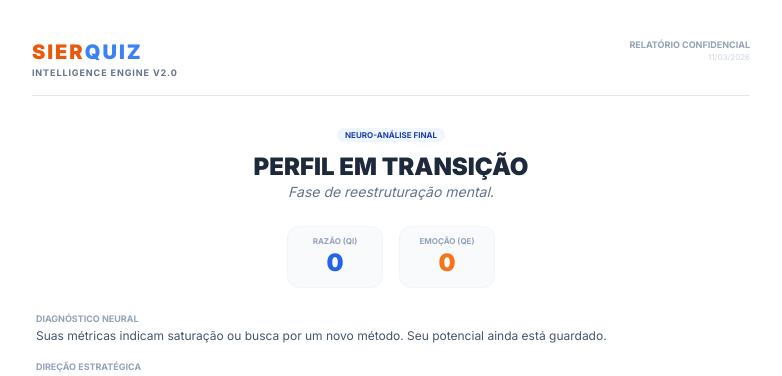
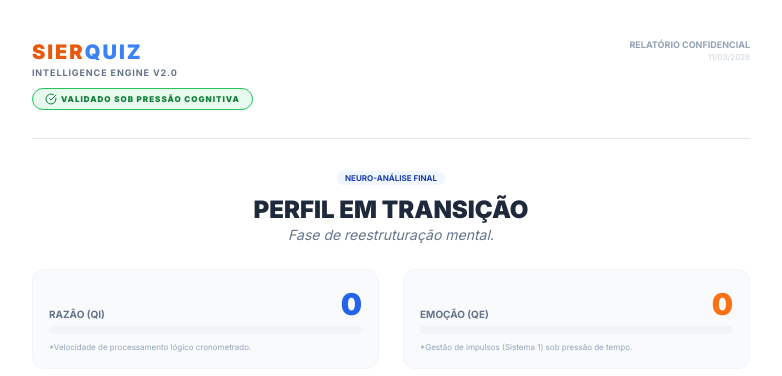
Before and after one commit to Delscript/neuro-quiz, a website: page resultado-teste.html in a window 1280 px wide. Shown: the top 376 px of the page, without its empty margins (249-1031 px from the left). Drawn offline with nearby package versions, Linux system fonts and the light colour scheme.

Commit message:
Add new styles and update layout in resultado-teste.html

```diff
--- a/resultado-teste.html
+++ b/resultado-teste.html
@@ -7,6 +7,7 @@
     <script src="https://cdn.tailwindcss.com"></script>
     <script src="https://cdn.jsdelivr.net/npm/@supabase/supabase-js@2"></script>
     <link href="https://fonts.googleapis.com/css2?family=Allura&family=Inter:wght@300;400;700;900&display=swap" rel="stylesheet">
+    <script src="https://unpkg.com/lucide@latest"></script>
 
     <script>
     !function(f,b,e,v,n,t,s){if(f.fbq)return;n=f.fbq=function(){n.callMethod?
@@ -47,6 +48,12 @@
         .assinatura { font-family: 'Allura', cursive; font-size: 0.9rem; color: #1e3a8a; }
         .texto-justificado { text-align: justify; line-height: 1.4; }
         #loading { height: 100vh; display: flex; flex-direction: column; justify-content: center; align-items: center; }
+
+        /* INJEÇÃO DE ESTILOS NOVOS DAS BARRAS */
+        .barra-fundo { background: #f1f5f9; height: 8px; border-radius: 4px; overflow: hidden; width: 100%; margin-top: 4px; }
+        .barra-qi { background: linear-gradient(90deg, #3b82f6, #2563eb); height: 100%; width: 0%; transition: width 1.5s ease-out; }
+        .barra-qe { background: linear-gradient(90deg, #f97316, #f59e0b); height: 100%; width: 0%; transition: width 1.5s ease-out; }
+        .selo-cientifico { border: 1px solid #22c55e; color: #15803d; background: rgba(34, 197, 94, 0.1); display: inline-flex; align-items: center; gap: 4px; padding: 4px 12px; border-radius: 99px; font-size: 8px; font-weight: 800; text-transform: uppercase; letter-spacing: 1px; margin-bottom: 12px; }
     </style>
 </head>
 <body>
@@ -62,7 +69,10 @@
         <div class="flex justify-between border-b border-slate-200 pb-4 mb-6 relative z-10">
             <div>
                 <h1 class="text-xl font-black tracking-widest text-orange-600">SIER<span class="text-blue-500">QUIZ</span></h1>
-                <p class="text-[9px] font-bold text-slate-500 uppercase tracking-widest">Intelligence Engine v2.0</p>
+                <p class="text-[9px] font-bold text-slate-500 uppercase tracking-widest mb-2">Intelligence Engine v2.0</p>
+                <div class="selo-cientifico">
+                    <i data-lucide="check-circle" class="w-3 h-3"></i> Validado sob Pressão Cognitiva
+                </div>
             </div>
             <div class="text-right">
                 <p class="text-[9px] text-slate-400 font-bold uppercase">Relatório Confidencial</p>
@@ -76,14 +86,23 @@
             <p id="subtitulo-perfil" class="text-sm text-slate-500 italic">...</p>
         </div>
 
-        <div class="flex justify-center gap-4 mb-6 relative z-10">
-            <div class="text-center w-24 bg-slate-50 p-2 rounded-xl border border-slate-100">
-                <p class="text-[8px] font-bold text-slate-400 uppercase">Razão (QI)</p>
-                <p class="text-2xl font-black text-blue-600" id="val-qi">0</p>
+        <div class="flex flex-col md:flex-row justify-center gap-6 mb-8 relative z-10">
+            <div class="w-full md:w-1/2 bg-slate-50 p-4 rounded-xl border border-slate-100">
+                <div class="flex justify-between items-end">
+                    <p class="text-[10px] font-bold text-slate-500 uppercase">Razão (QI)</p>
+                    <p class="text-3xl font-black text-blue-600" id="val-qi">0</p>
+                </div>
+                <div class="barra-fundo"><div id="barra-qi" class="barra-qi"></div></div>
+                <p class="text-[8px] text-slate-400 mt-2 leading-tight">*Velocidade de processamento lógico cronometrado.</p>
             </div>
-            <div class="text-center w-24 bg-slate-50 p-2 rounded-xl border border-slate-100">
-                <p class="text-[8px] font-bold text-slate-400 uppercase">Emoção (QE)</p>
-                <p class="text-2xl font-black text-orange-500" id="val-qe">0</p>
+
+            <div class="w-full md:w-1/2 bg-slate-50 p-4 rounded-xl border border-slate-100">
+                <div class="flex justify-between items-end">
+                    <p class="text-[10px] font-bold text-slate-500 uppercase">Emoção (QE)</p>
+                    <p class="text-3xl font-black text-orange-500" id="val-qe">0</p>
+                </div>
+                <div class="barra-fundo"><div id="barra-qe" class="barra-qe"></div></div>
+                <p class="text-[8px] text-slate-400 mt-2 leading-tight">*Gestão de impulsos (Sistema 1) sob pressão de tempo.</p>
             </div>
         </div>
 
@@ -132,6 +151,7 @@
     </div>
 
     <script>
+        lucide.createIcons();
         window.onload = carregarDados;
 
         function carregarDados() {
@@ -151,6 +171,15 @@
             document.getElementById('profissao-cliente').innerText = dados.fase_profissional;
             document.getElementById('val-qi').innerText = dados.qi_score;
             document.getElementById('val-qe').innerText = dados.qe_score;
+
+            // Animação das Barras Injetadas!
+            const pctQI = Math.round((dados.qi_score / 10) * 100);
+            const pctQE = Math.round((dados.qe_score / 10) * 100);
+
+            setTimeout(() => {
+                document.getElementById('barra-qi').style.width = `${pctQI}%`;
+                document.getElementById('barra-qe').style.width = `${pctQE}%`;
+            }, 500);
 
             const qi = dados.qi_score;
             const qe = dados.qe_score;
@@ -206,7 +235,7 @@
             document.getElementById('texto-analise-2').innerText = r;
             document.getElementById('texto-analise-3').innerText = p;
 
-            const numeroZap = "5571999466243";
+            const numeroZap = "5571982766359";
             const msgCertificado = `Olá! Acabei de concluir o SierQuiz.\nMeu nome é *${dados.nome}*.\n🧠 Pontuei *${dados.qi_score} em Lógica (QI)* e *${dados.qe_score} em Emoção (QE)*.\n📍 Minha fase atual é: *${dados.fase_profissional}*.\n\nGostaria de receber meu Certificado Oficial em PDF, por favor!`;
             const msgEspecialista = `Olá Anderson! Acabei de ver meu resultado no SierQuiz (QI: ${dados.qi_score} / QE: ${dados.qe_score}).\n\nGostaria de bater um papo para entender como posso acelerar meus resultados na minha fase atual de ${dados.fase_profissional}.`;
 
@@ -218,10 +247,8 @@
             document.getElementById('btn-area').classList.remove('hidden');
         }
 
-        // Função do Novo Botão de Reiniciar
         function reiniciarNovoTeste() {
-            // Se você usar "index-teste.html", mude o nome aqui embaixo. Senão, mantenha "index.html".
-            window.location.href = 'index-teste.html';
+            window.location.href = 'index.html';
         }
     </script>
 </body>
```
